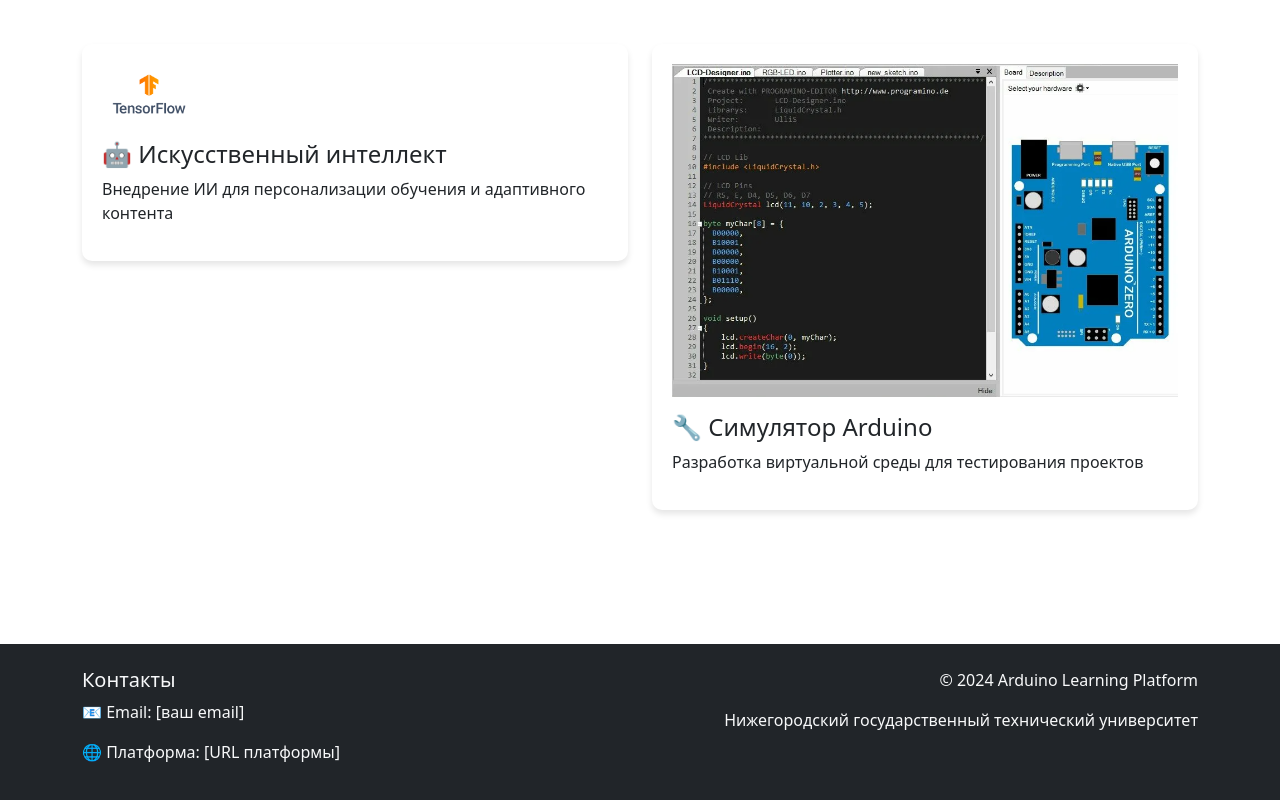
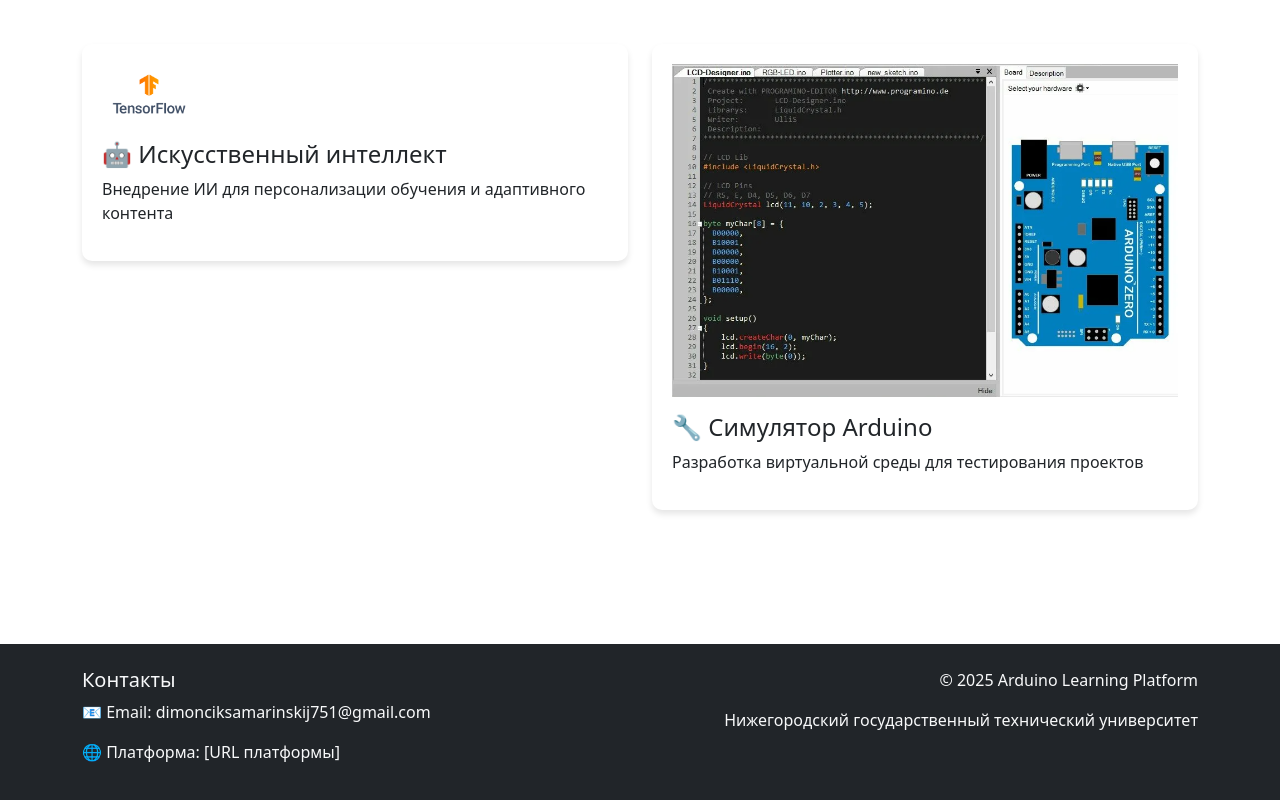
Before and after one commit to Bfrees-lover/presentashka.io, a plain HTML site: page index.html in a window 1280 px wide. Shown: the part 4267-5067 px from the top of the page. Drawn offline with nearby package versions, Linux system fonts and the light colour scheme.

Commit message:
Add files via upload

```diff
--- a/index.html
+++ b/index.html
@@ -258,11 +258,11 @@
             <div class="row">
                 <div class="col-md-6">
                     <h5>Контакты</h5>
-                    <p>📧 Email: [ваш email]</p>
+                    <p>📧 Email: dimonciksamarinskij751@gmail.com</p>
                     <p>🌐 Платформа: [URL платформы]</p>
                 </div>
                 <div class="col-md-6 text-end">
-                    <p>© 2024 Arduino Learning Platform</p>
+                    <p>© 2025 Arduino Learning Platform</p>
                     <p>Нижегородский государственный технический университет</p>
                 </div>
             </div>
```
